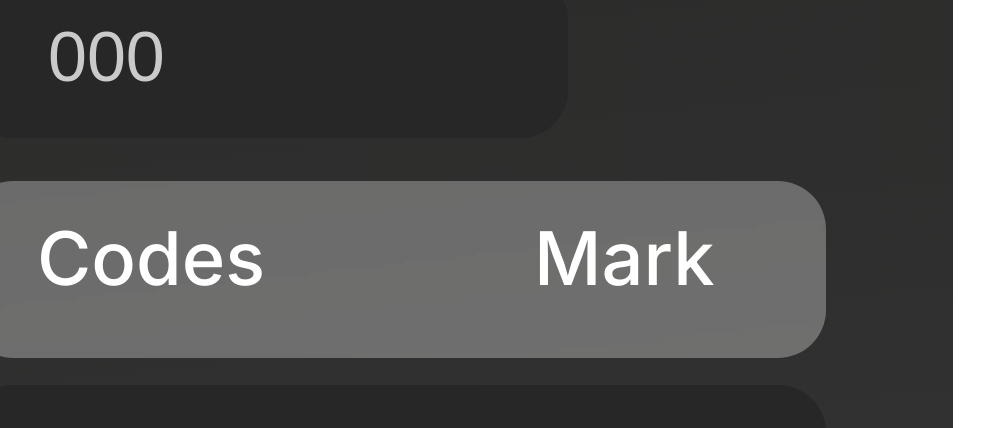
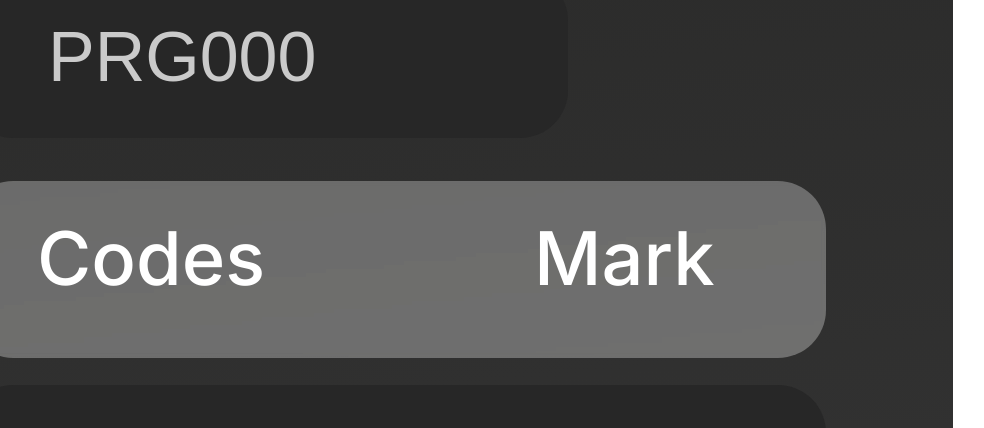
Before and after one commit to favasee/sarp2, a plain HTML site: page index.html in a window 1280 px wide. Shown: the part 672-1100 px from the top of the page, without its empty margins (137-1121 px from the left). Drawn offline with nearby package versions, Linux system fonts and the light colour scheme.

Commit message:
CHANGE PLACEHOLDERTO PRG000

```diff
--- a/index.html
+++ b/index.html
@@ -64,7 +64,7 @@
         </div>
         <form id="submit-form" action="">
         <div class="c-104-1-52" id="id-9365">
-          <span class="c-104-1-52-0"><input type="text" name="program code" class="input" placeholder="000"
+          <span class="c-104-1-52-0"><input type="text" name="program code" class="input" placeholder="PRG000"
             required></span>
         </div>
         <div class="c-20-1-920" id="id-9375">
```
